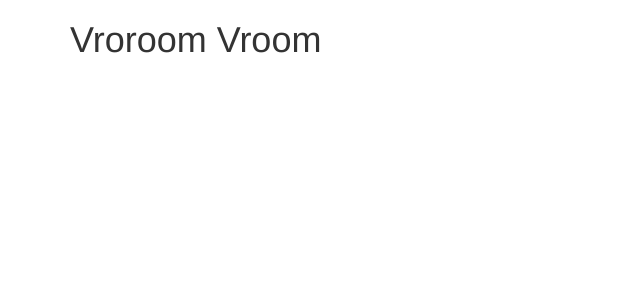
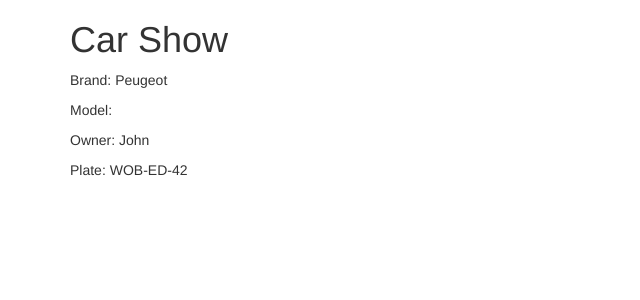
Before and after one commit to MisterEnzo/garage-app, a React app: page /enzos/cars/1 in a window 1280 px wide. Shown: the top 300 px of the page, without its empty margins (0-640 px from the left). Built offline with nearby package versions, Linux system fonts and the light colour scheme.

Commit message:
create a show page that display information on a car based on the car id provided in the url

```diff
--- a/src/containers/car.jsx
+++ b/src/containers/car.jsx
@@ -6,10 +6,23 @@
   render() {
     return(
       <div>
-        <h1>Vroroom Vroom</h1>
+        <h1>Car Show</h1>
+        <p>Brand: {this.props.car.brand}</p>
+        <p>Model: {this.props.car.mode}</p>
+        <p>Owner: {this.props.car.owner}</p>
+        <p>Plate: {this.props.car.plate}</p>
+
       </div>
     )
   }
 }
 
-export default Car;
+function mapStateToProps(state, ownProps) {
+  const idFromUrl = parseInt(ownProps.match.params.id, 10);
+  const car = state.cars.find(car => car.id === idFromUrl);
+  console.log(car);
+  console.log(state.cars);
+  return { car };
+}
+
+export default connect(mapStateToProps)(Car);
--- a/src/index.jsx
+++ b/src/index.jsx
@@ -17,7 +17,7 @@
     <Router history={history}>
       <Switch>
         <Route path="/" exact component={App} />
-        <Route path="/enzos/:car" component={Car} />
+        <Route path="/enzos/cars/:id" component={Car} />
       </Switch>
     </Router>
   </Provider>,
```
